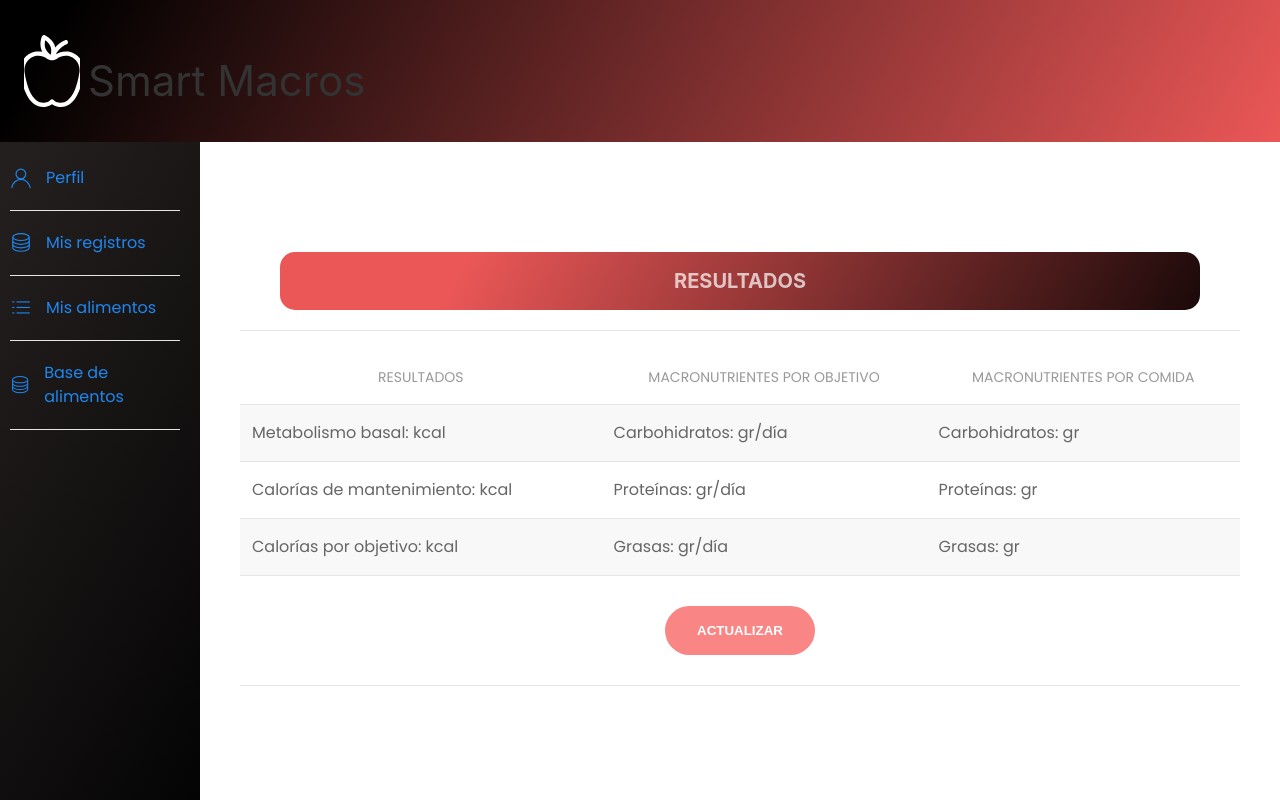
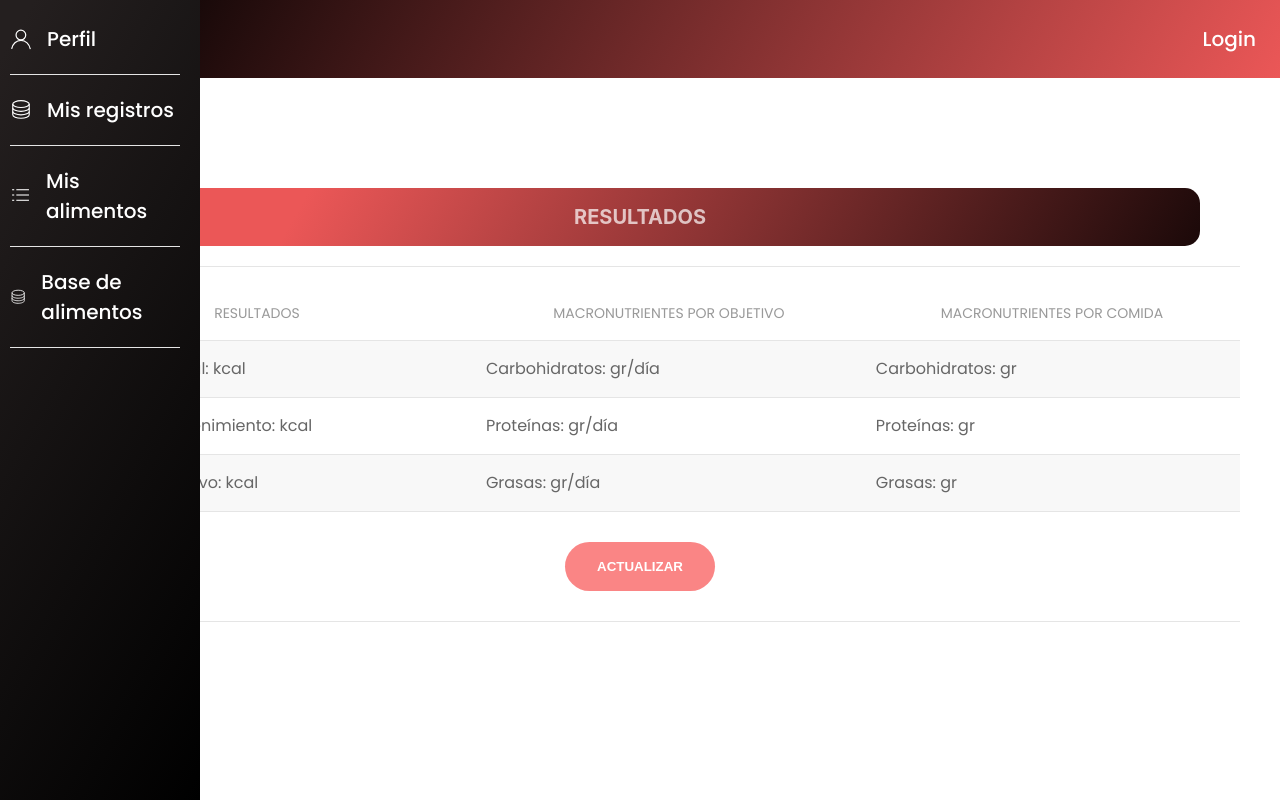
Before and after one commit to FanyMarin/SmartMacros-Frontend, a React (Create React App) app: page /users/my-info in a window 1280 px wide. Shown: the top 800 px of the page. Built offline with nearby package versions, Linux system fonts and the light colour scheme.

Commit message:
heavy_plus_sign: ADD: Setup del AppContext

```diff
--- a/src/App.js
+++ b/src/App.js
@@ -1,17 +1,45 @@
-import React from 'react';
-import Navbar from "./Components/Navbar"
-import './App.css';
+import React, { Component } from "react";
+import Navbar from "./Components/Navbar";
+import "./App.css";
 import Routes from "./Routes";
-import Footer from "./Components/Footer/index"
+import Footer from "./Components/Footer/index";
+import AppContext from "./AppContext";
+import {withRouter} from 'react-router'
+import {logout} from "./Services/authService"
 
-function App() {
+class App extends Component {
+  state = {
+    user: JSON.parse(localStorage.getItem("user")) || {},
+  };
+
+  setUser = () => {
+    let { user } = this.state;
+    this.setState({ user });
+  };
+
+  logout = () => {
+    const { history } = this.props;
+    logout().then(() => {
+      localStorage.removeItem("user");
+      this.setState({user: {}})
+      history.push("/login")
+    })
+  }
+
+  render() {
+    const { state, setUser, logout } = this;
     return (
+      <AppContext.Provider value={{ state, setUser, logout }}>
         <div className="App">
-      <Navbar />
+          <Navbar user={state.user} logout={logout}/>
           <Routes />
           <Footer />
         </div>
+      </AppContext.Provider>
     );
   }
+}
 
-export default App;
+const AppWithRouter = withRouter(App)
+
+export default AppWithRouter;
--- /dev/null
+++ b/src/AppContext.js
@@ -0,0 +1,5 @@
+import { createContext } from "react";
+
+const AppContext = createContext();
+
+export default AppContext;
--- a/src/Components/AuthForm/index.js
+++ b/src/Components/AuthForm/index.js
@@ -1,9 +1,11 @@
 import React, { Component } from "react";
 import { Link } from "react-router-dom";
 import UIkit from "uikit";
+import AppContext from "../../AppContext";
 import { login, signup } from "../../Services/authService";
 
 class AuthForm extends Component {
+  static contextType = AppContext;
   state = {
     user: {},
   };
@@ -13,10 +15,16 @@ class AuthForm extends Component {
     const { user } = this.state;
     const isLogin = this.props.location.pathname === "/login";
     const action = isLogin ? login : signup;
+    const { history } = this.props;
+    const nextRoute = isLogin ? "/" : "/login";
     action(user)
       .then((res) => {
-        const { user } = res.data;
-        localStorage.setItem("user", JSON.stringify(user));
+        if (isLogin) {
+          const { user } = res.data;
+          localStorage.setItem("user", JSON.stringify(user));
+        }
+        history.push(nextRoute);
+        console.log(nextRoute)
       })
       .catch((err) => {
         UIkit.notification({
--- a/src/Components/Navbar/index.js
+++ b/src/Components/Navbar/index.js
@@ -1,20 +1,21 @@
 import React from "react";
 import { Link } from "react-router-dom";
 
-const Navbar = () => {
-  const user = {};
-  // const logout = () => {};
+const Navbar = ({ user, logout }) => {
   return (
     <header>
-      <nav
-        className="uk-navbar-container uk-navbar-transparent navbar-container"
-        uk-navbar="true"
+      <nav className="navbar-wrapper"
+        // className="uk-navbar-container uk-navbar-transparent navbar-container"
+        // uk-navbar="true"
       >
-        {user._id ? (
+        {/* {user._id ? (
           <div className="uk-navbar-left uk-background-contain uk-background-muted">
             <ul className="uk-navbar-nav">
               <li className="uk-active">
-                <Link to="/home" className="uk-logo uk-background-contain">
+                <Link
+                  to="/users/my-info"
+                  className="uk-logo uk-background-contain"
+                >
                   <div className="footer-smart-logo">
                     <img
                       src="../manzana.svg"
@@ -56,7 +57,41 @@ const Navbar = () => {
               <span className="nav-text">Salir</span>
             </a>
           </li>
-        ) : null}
+        ) : null} */}
+
+        {user._id ? (
+          <div>
+            <ul>
+              <li>
+                <Link to="/">Smart Macros</Link>
+              </li>
+            </ul>
+          </div>
+        ) :
+            <ul>
+              <li>
+                <Link to="/">Smart Macros</Link>
+              </li>
+            </ul>
+        }
+
+        <div>
+          {user._id ? (
+            <ul className="navbar-right">
+              <li>
+                <Link to="/profile">Perfil</Link>
+              </li>
+              <li onClick={logout}>Logout</li>
+            </ul>
+          ) : (
+            <ul>
+              <li>
+                <Link to="/login">Login</Link>
+              </li>
+            </ul>
+          )}
+        </div>
+
       </nav>
     </header>
   );
--- a/src/Components/Perfil/MiInformacion.js
+++ b/src/Components/Perfil/MiInformacion.js
@@ -3,7 +3,7 @@ import React from "react";
 const MiInformacion = () => {
   return (
     <div>
-      <table class="uk-table uk-table-striped">
+      <table className="uk-table uk-table-striped">
         <tbody>
           <tr>
             <td className="uk-text-justify">NOMBRE:</td>
--- a/src/Services/authService.js
+++ b/src/Services/authService.js
@@ -10,3 +10,7 @@ export const login = (credentials) => {
 export const signup = (credentials) => {
     return axios.post(`${base_url}/users/signup`, credentials);
 }
+
+export const logout = () => {
+    return axios.post(`${base_url}/users/logout`)
+}
--- a/src/index.css
+++ b/src/index.css
@@ -440,3 +440,40 @@ form.sign-in-form {
 .table-title {
   background-color: darkcyan;
 }
+
+/* Estilos NavBar */
+.navbar-wrapper {
+  background-image: linear-gradient(120deg, #000000 5%, #EB5757 100%);
+  display: flex;
+  justify-content: space-between;
+  padding: 24px;
+  font-weight: 500;
+  font-size: 20px;
+  color: white;
+  cursor: pointer;
+}
+
+.navbar-right {
+  display: flex;
+  flex-direction: row;
+  justify-content: space-between;
+  width: 200px;
+}
+
+nav ul {
+  list-style: none;
+  padding-left: 0;
+  margin: 0;
+}
+
+nav ul a {
+  color: white;
+  font-weight: 500;
+  font-size: 20px;
+}
+
+nav ul a:hover,
+.navbar-wrapper li:hover {
+  text-decoration: none;
+  color: gray;
+}
```
Lines whose indentation alone changed are shown as unchanged.
